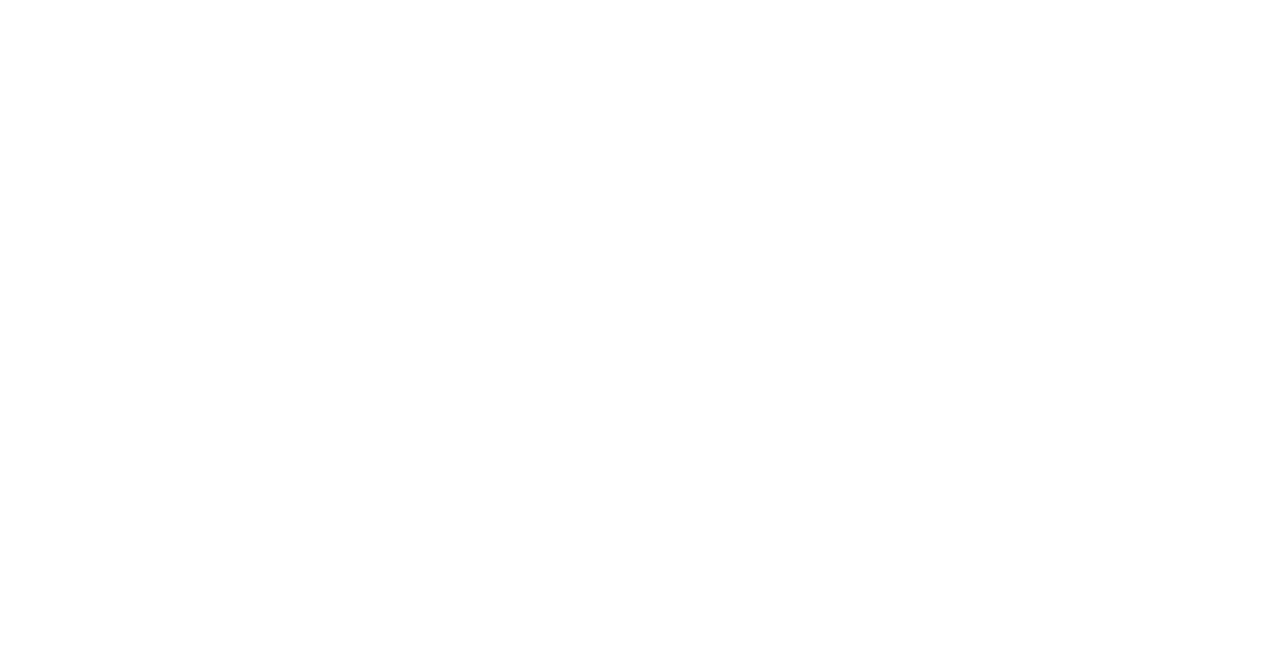
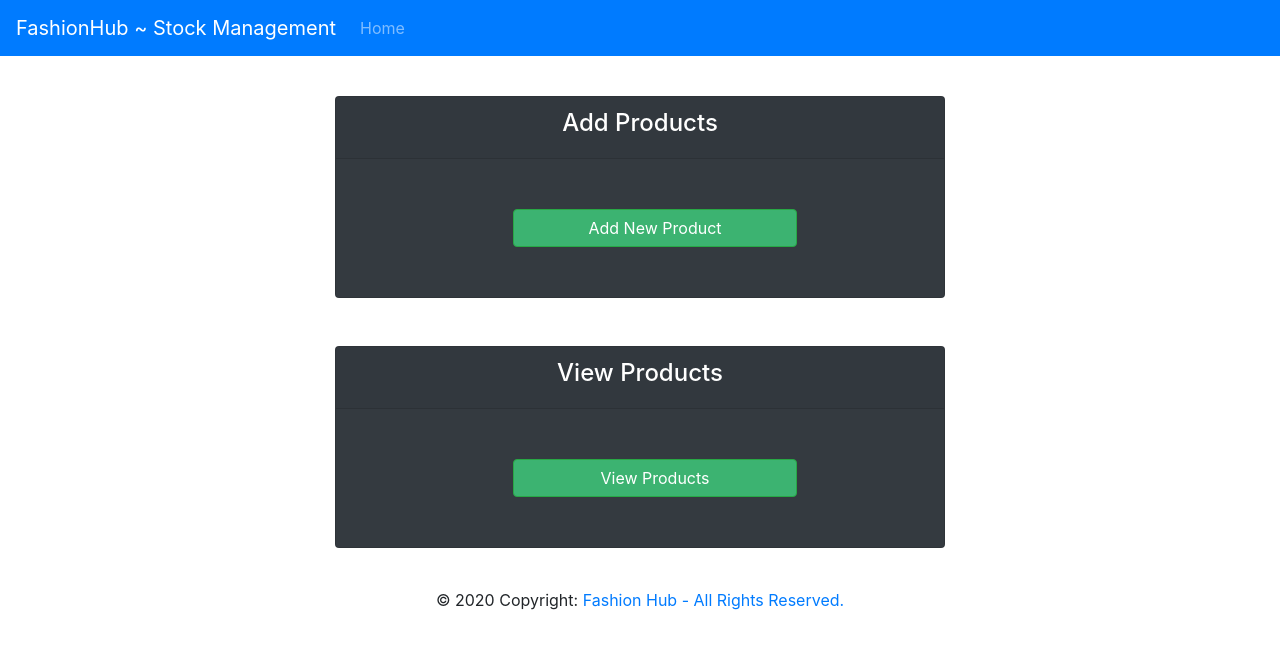
Before and after one commit to RamalSatharasinghe/FashionStore, a React (Create React App) app in the folder fstore/: page /stock in a window 1280 px wide. Shown: the top 648 px of the page. Built offline with nearby package versions, Linux system fonts and the light colour scheme.

Commit message:
Created stock management home components

```diff
--- a/fstore/src/App.js
+++ b/fstore/src/App.js
@@ -4,6 +4,7 @@ import { BrowserRouter as Router, Switch, Route } from 'react-router-dom';
 import './App.css';
 import Admin from './components/Admin';
 import Home from './components/Home';
+import ProductStockM from "./components/ProductStockM";
 
 class App extends Component {
     render() {
@@ -13,6 +14,7 @@ class App extends Component {
                     <Switch>
                         <Route path="/" exact component={Home}></Route>
                         <Route path="/admin" component={Admin}></Route>
+                        <Route path="/stock" component={ProductStockM}></Route>
                     </Switch>
                 </div>
             </Router>
--- /dev/null
+++ b/fstore/src/components/ProductStockM.js
@@ -0,0 +1,55 @@
+import React, { Component } from 'react'
+import ProductStockNav from './ProductStockNav'
+import Footer from './Footer'
+import './compCss/signin.css'
+import { BrowserRouter as Router, Switch, Route, Link } from 'react-router-dom';
+
+
+class ProductStockM extends Component{
+
+    render() {
+        return (
+            <div>
+                <ProductStockNav/>
+
+
+
+
+                <div className="container pt-3 w-50 ">
+                <div className="card bg-dark">
+                    <div className="card-header text-white">
+                        <h4>Add Products</h4>
+                    </div>
+                            <div className="card-body">
+                                <button className= "btn btn-success w-50 ">Add New Product</button>
+                    </div>
+                </div>
+                </div>
+
+                <div className="container pt-5 w-50 ">
+                    <div className="card bg-dark">
+                        <div className="card-header text-white">
+                            <h4>View Products</h4>
+                        </div>
+                            <div className="card-body">
+                                <button className= "btn btn-success w-50 ">View Products </button>
+                        </div>
+                    </div>
+                </div>
+
+
+
+
+
+                <Footer />
+            </div>
+
+
+
+
+        );
+    }
+}
+
+
+export default ProductStockM;
--- /dev/null
+++ b/fstore/src/components/ProductStockNav.js
@@ -0,0 +1,40 @@
+import React, { Component } from 'react'
+import { Link } from 'react-router-dom';
+
+export class ProductStockNav extends Component{
+
+render() {
+    return(
+
+        <div  >
+
+            <div >
+
+                <nav className="navbar navbar-expand-lg  navbar-dark bg-primary">
+                    <Link to={''} className="navbar-brand">FashionHub ~ Stock Management</Link>
+
+
+                    <ul className="navbar-nav mr-auto">
+                        <li className="nav-item">
+                            <Link to={''} className="nav-link">Home</Link>
+
+                        </li>
+                    </ul>
+                </nav>
+
+                {
+
+                }
+                <br />
+            </div>
+        </div>
+
+
+
+    );
+}
+
+
+}
+
+export default ProductStockNav;
```
